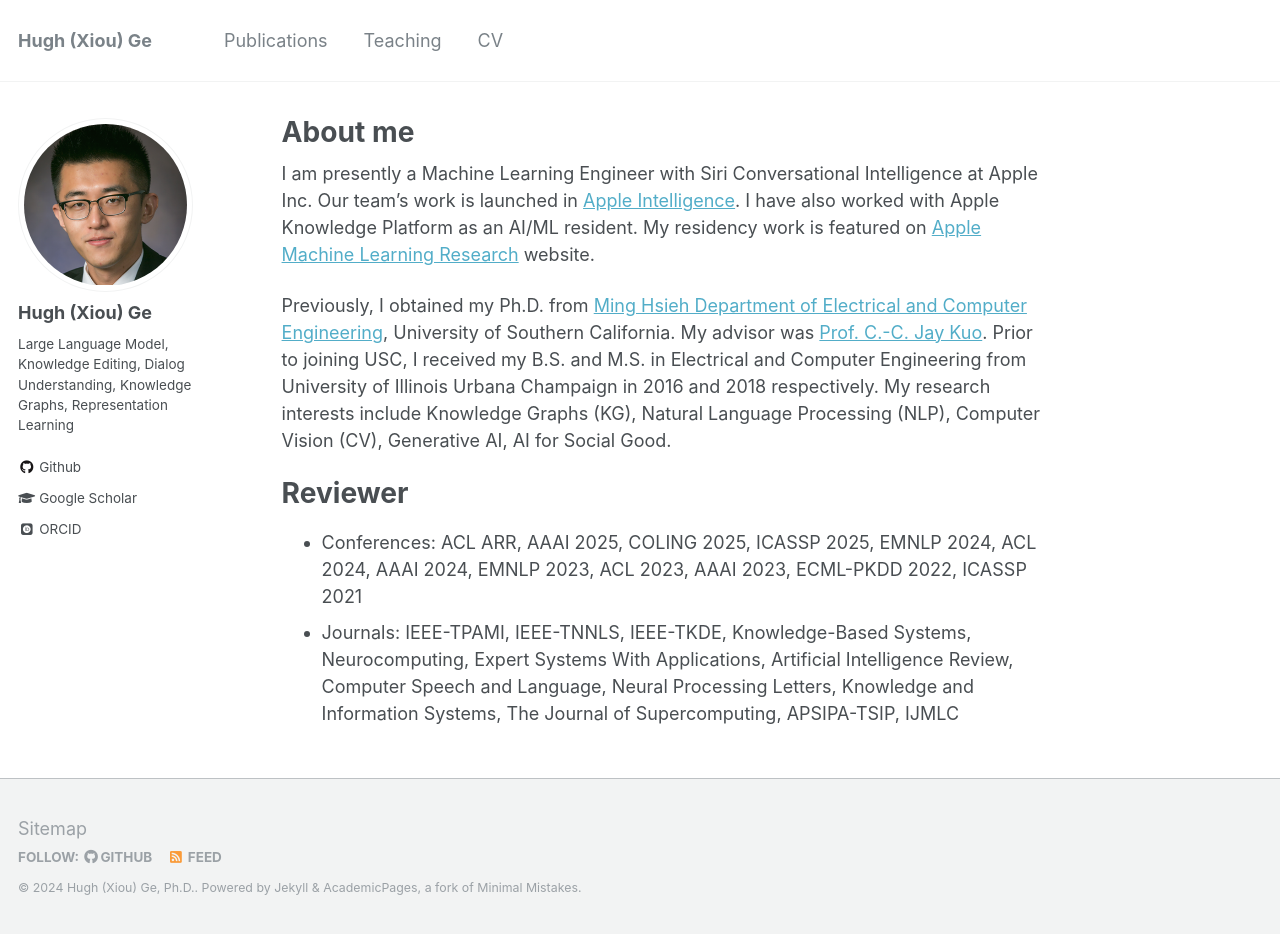
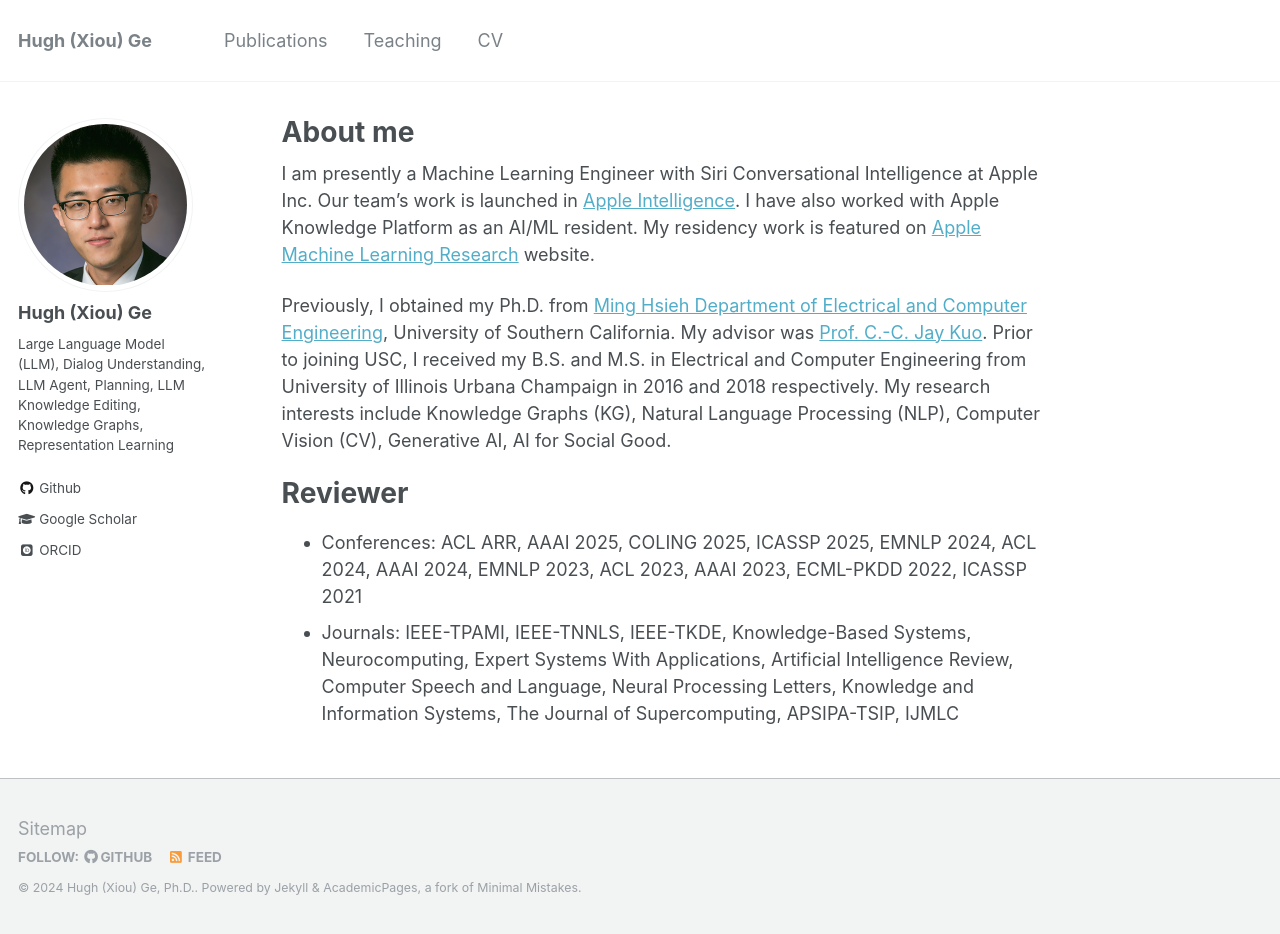
Before and after one commit to hughxiouge/hughxiouge.github.io, a Jekyll site: the page built from _pages/about.md, in a window 1280 px wide and 934 px high. Built offline with Jekyll 4.4.1, drawn with Linux system fonts in a browser that asks for light colours; some web fonts are replaced.

Commit message:
update bio

```diff
--- a/_config.yml
+++ b/_config.yml
@@ -10,7 +10,7 @@ locale                   : "en-US"
 title                    : "Hugh (Xiou) Ge"
 title_separator          : "-"
 name                     : &name "Hugh (Xiou) Ge, Ph.D."
-description              : &description "Large Language Model, Knowledge Editing, Dialog Understanding, Knowledge Graphs, Representation Learning"
+description              : &description "Large Language Model (LLM), Dialog Understanding, LLM Agent, Planning, LLM Knowledge Editing, Knowledge Graphs, Representation Learning"
 url                      : https://hughxiouge.github.io # the base hostname & protocol for your site e.g. "https://mmistakes.github.io"
 baseurl                  : "" # the subpath of your site, e.g. "/blog"
 repository               : "hughxiouge/hughxiouge.github.io"
@@ -82,7 +82,7 @@ analytics:
 author:
   name             : "Hugh (Xiou) Ge"
   avatar           : "profile.png"
-  bio              : "Large Language Model, Knowledge Editing, Dialog Understanding, Knowledge Graphs, Representation Learning"
+  bio              : "Large Language Model (LLM), Dialog Understanding, LLM Agent, Planning, LLM Knowledge Editing, Knowledge Graphs, Representation Learning"
   # location         : "Location"
   employer         :
   # pubmed           : "https://www.ncbi.nlm.nih.gov/pubmed/?term=john+snow"
```
